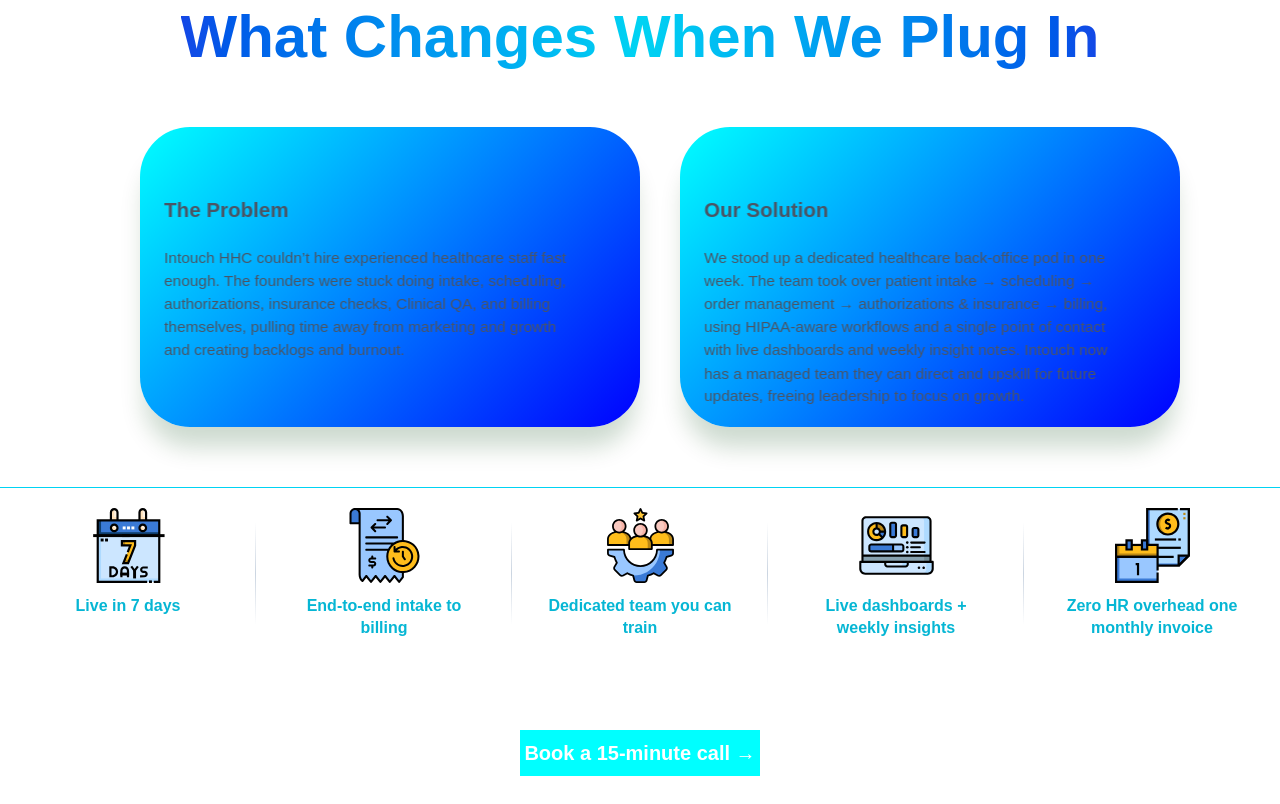
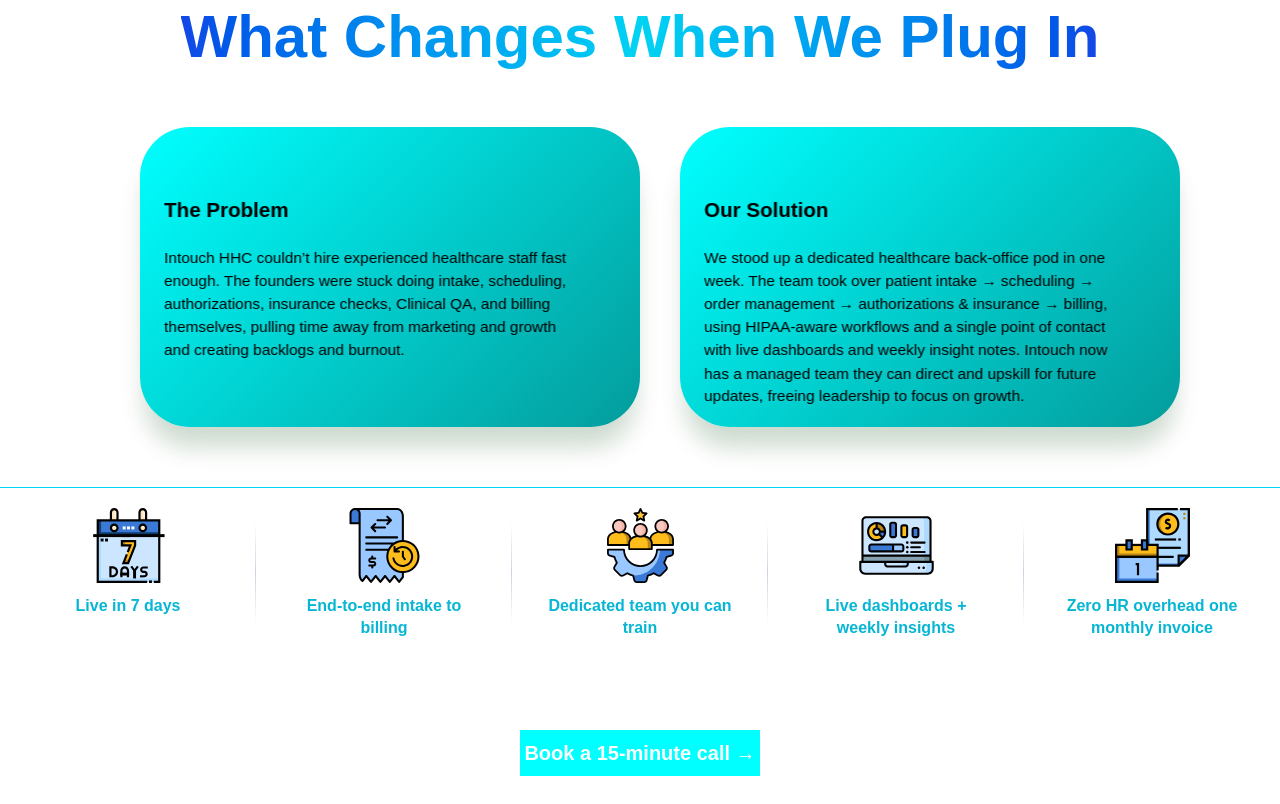
Before and after one commit to TalhaAhad/Romeo_Staffing, a plain HTML site: page index.html in a window 1280 px wide. Shown: the part 2956-3760 px from the top of the page. Drawn offline with Linux system fonts and the light colour scheme.

Commit message:
Card Colour fixed

```diff
--- a/assets/css/index.css
+++ b/assets/css/index.css
@@ -1055,7 +1055,8 @@
 .card {
   height: 100%;
   border-radius: 50px;
-  background: linear-gradient(135deg, cyan 0%, rgb(0.16, 0.09, 281.35) 100%);
+  background: linear-gradient(135deg, cyan 0%, rgb(4, 156, 156) 100%);
+  /* color: #fff; */
   transition: all 0.5s ease-in-out;
   transform-style: preserve-3d;
   box-shadow: rgba(5, 71, 17, 0) 40px 50px 25px -40px,
@@ -1071,12 +1072,14 @@
   display: block;
   font-weight: 900;
   font-size: 20px;
+  color: black;
 }
 
 .content .text {
   display: block;
   font-size: 15px;
   margin-top: 20px;
+  color: black;
 }
 
 .parent:hover .card {
```
Also changed, not shown: index.html (line endings or trailing spaces).
